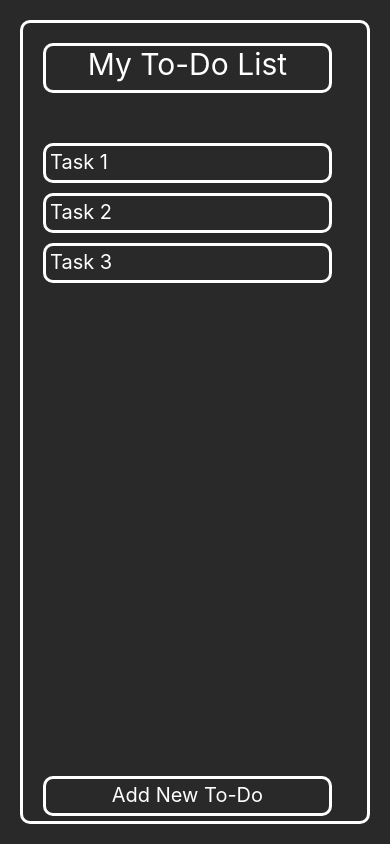
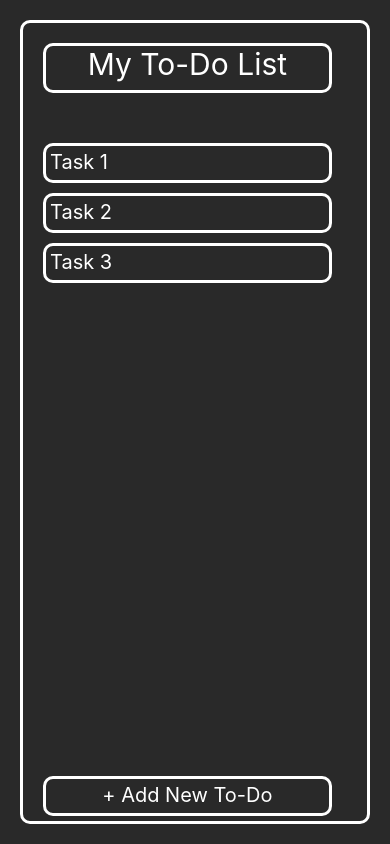
Before and after one commit to jcameron84/MAD_A1, a React Native app: screen / in a window 390 px wide. Built offline with nearby package versions, Linux system fonts and the light colour scheme.

Commit message:
Added js files to screens folder
made AddToDo.js and Home.js and removed "Home" code from app.js

```diff
--- a/App.js
+++ b/App.js
@@ -1,79 +1,11 @@
-import { StatusBar } from 'expo-status-bar';
-import { Pressable, StyleSheet, Text, View } from 'react-native';
+
+import AddToDo from './src/screens/addToDo';
+
+import Home from './src/screens/Home';
+
 
 export default function App() {
   return (
-    <View style={{padding: 20, backgroundColor: '#292929', alignItems: 'center', flex: 1, justifyContent: 'top'}}>
-    <View style={{padding: 20, width: '100%', height: '100%', borderWidth: 3, borderRadius: 10, flexDirection: 'column', flex: 1, borderColor: 'white',justifyContent: 'top'}}>
-      <View style={{width: '95%', height: 50, borderWidth: 3, borderRadius: 10, flexDirection: 'row', borderColor: 'white',justifyContent: 'center'}}>
-            <Text style={{fontSize: 30, color: 'white'}}>My To-Do List</Text>
-      </View>
-      <View style={{height: 50}}></View>
-
-      <View style={styles.listItem}>
-            <Text style={styles.listItemText}>Task 1</Text>
-      </View>
-
-      <View style={{height: 10}}></View>
-
-      <View style={styles.listItem}>
-            <Text style={styles.listItemText}>Task 2</Text>
-      </View>
-
-      <View style={{height: 10}}></View>
-
-      <View style={styles.listItem}>
-            <Text style={styles.listItemText}>Task 3</Text>
-      </View>
-
-      <View style={{height: '65%'}}></View>
-
-      <View style={[styles.listItem, {justifyContent: 'center'}]}>
-        <Pressable
-          //style={getButStyle}
-          onPress={() => {
-            console.log('But Pressed');
-          }}
-        >
-          <Text style= {[{color:'white', fontSize: 20}]}>Add New To-Do</Text>
-        </Pressable>
-      </View>
-
-
-
-      </View>
-
-
-
-
-    </View>
-
-
+  <Home/>
   );
 }
-
-const styles = StyleSheet.create({
-  container: {
-    flex: 1,
-    backgroundColor: '#fff',
-    alignItems: 'center',
-    justifyContent: 'center',
-  },
-
-  listItem: {
-    padding: 4,
-    width: '95%',
-    height: 40,
-    borderWidth: 3,
-    borderRadius: 10,
-    flexDirection: 'row',
-    borderColor: 'white',
-    justifyContent: 'left',
-  },
-
-  listItemText: {
-    fontSize: 20,
-    color: 'white',
-  }
-
-});
--- a/src/screens/Home.js
+++ b/src/screens/Home.js
@@ -0,0 +1,79 @@
+import { StatusBar } from 'expo-status-bar';
+import { Pressable, StyleSheet, Text, View } from 'react-native';
+
+export default function Home() {
+  return (
+    <View style={{padding: 20, backgroundColor: '#292929', alignItems: 'center', flex: 1, justifyContent: 'top'}}>
+    <View style={{padding: 20, width: '100%', height: '100%', borderWidth: 3, borderRadius: 10, flexDirection: 'column', flex: 1, borderColor: 'white',justifyContent: 'top'}}>
+      <View style={{width: '95%', height: 50, borderWidth: 3, borderRadius: 10, flexDirection: 'row', borderColor: 'white',justifyContent: 'center'}}>
+            <Text style={{fontSize: 30, color: 'white'}}>My To-Do List</Text>
+      </View>
+      <View style={{height: 50}}></View>
+
+      <View style={styles.listItem}>
+            <Text style={styles.listItemText}>Task 1</Text>
+      </View>
+
+      <View style={{height: 10}}></View>
+
+      <View style={styles.listItem}>
+            <Text style={styles.listItemText}>Task 2</Text>
+      </View>
+
+      <View style={{height: 10}}></View>
+
+      <View style={styles.listItem}>
+            <Text style={styles.listItemText}>Task 3</Text>
+      </View>
+
+      <View style={{height: '65%'}}></View>
+
+      <View style={[styles.listItem, {justifyContent: 'center'}]}>
+        <Pressable
+          //style={getButStyle}
+          onPress={() => {
+            console.log('But Pressed');
+          }}
+        >
+          <Text style= {[{color:'white', fontSize: 20}]}>+ Add New To-Do</Text>
+        </Pressable>
+      </View>
+
+
+
+      </View>
+
+
+
+
+    </View>
+
+
+  );
+}
+
+const styles = StyleSheet.create({
+  container: {
+    flex: 1,
+    backgroundColor: '#fff',
+    alignItems: 'center',
+    justifyContent: 'center',
+  },
+
+  listItem: {
+    padding: 4,
+    width: '95%',
+    height: 40,
+    borderWidth: 3,
+    borderRadius: 10,
+    flexDirection: 'row',
+    borderColor: 'white',
+    justifyContent: 'left',
+  },
+
+  listItemText: {
+    fontSize: 20,
+    color: 'white',
+  }
+
+});
--- a/src/screens/addToDo.js
+++ b/src/screens/addToDo.js
@@ -0,0 +1,65 @@
+import { StatusBar } from 'expo-status-bar';
+import { Pressable, StyleSheet, Text, View } from 'react-native';
+
+export default function AddToDo() {
+  return (
+    <View style={{padding: 20, backgroundColor: '#292929', alignItems: 'center', flex: 1, justifyContent: 'top'}}>
+    <View style={{padding: 20, width: '100%', height: '100%', borderWidth: 3, borderRadius: 10, flexDirection: 'column', flex: 1, borderColor: 'white',justifyContent: 'top'}}>
+      <View style={{width: '95%', height: 50, borderWidth: 3, borderRadius: 10, flexDirection: 'row', borderColor: 'white',justifyContent: 'center'}}>
+            <Text style={{fontSize: 30, color: 'white'}}>Add New To-Do</Text>
+      </View>
+      <View style={{height: 50}}></View>
+
+
+
+      <View style={{height: '65%'}}></View>
+
+      <View style={[styles.listItem, {justifyContent: 'center'}]}>
+        <Pressable
+          //style={getButStyle}
+          onPress={() => {
+            console.log('But Pressed');
+          }}
+        >
+          <Text style= {[{color:'white', fontSize: 20}]}>+ Add New To-Do</Text>
+        </Pressable>
+      </View>
+
+
+
+      </View>
+
+
+
+
+    </View>
+
+
+  );
+}
+
+const styles = StyleSheet.create({
+  container: {
+    flex: 1,
+    backgroundColor: '#fff',
+    alignItems: 'center',
+    justifyContent: 'center',
+  },
+
+  listItem: {
+    padding: 4,
+    width: '95%',
+    height: 40,
+    borderWidth: 3,
+    borderRadius: 10,
+    flexDirection: 'row',
+    borderColor: 'white',
+    justifyContent: 'left',
+  },
+
+  listItemText: {
+    fontSize: 20,
+    color: 'white',
+  }
+
+});
```
